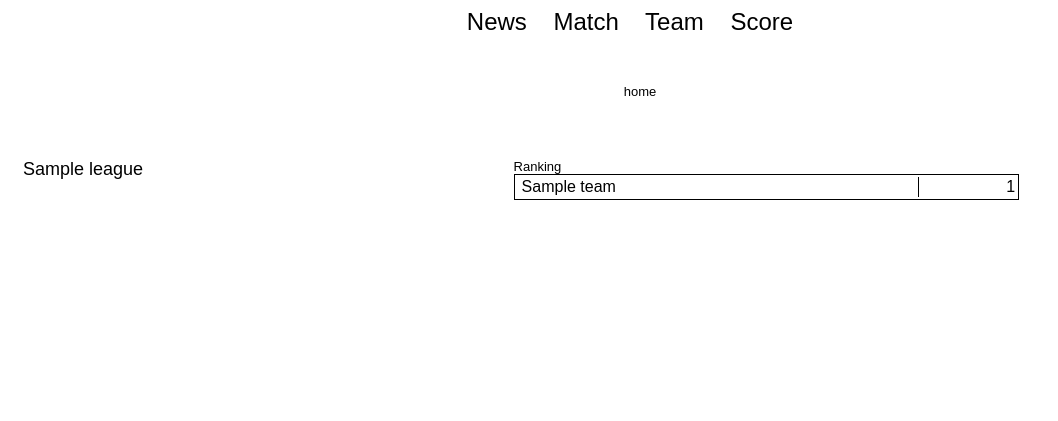
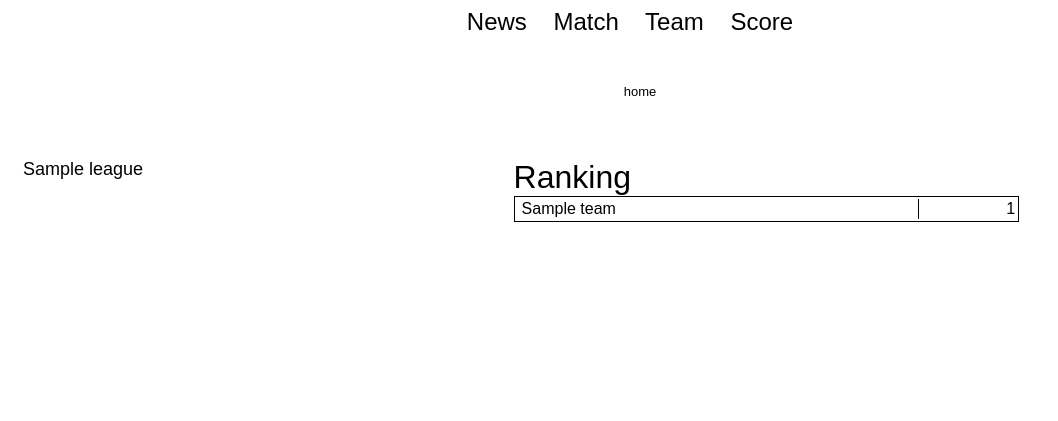
Before and after one commit to lawy623/db_proj, a Flask app: template templates/home_team.html in a window 1280 px wide. Shown: the top 421 px of the page, without its empty margins (0-1058 px from the left). Run offline with Flask 2, Linux system fonts and the light colour scheme; the template is opened without the code that fills it: most values are stand-ins (such as "Sample title", 1, 10 or a date in 2020); parts of the project's set-up code (start-up, migrations or seed data) failed here and were passed over.

Commit message:
teams home

```diff
--- a/templates/home_team.html
+++ b/templates/home_team.html
@@ -38,7 +38,7 @@
         </div>
 
         <div id="Teams" style="width:40%;height:100%;float:left;"><font size="2pt">
-            <h> Ranking </h><font size="7pt">
+            <h> <font size="6pt"> Ranking </h><br>
             {% for t in teams %}
                 <table>
                 <tr>
```
